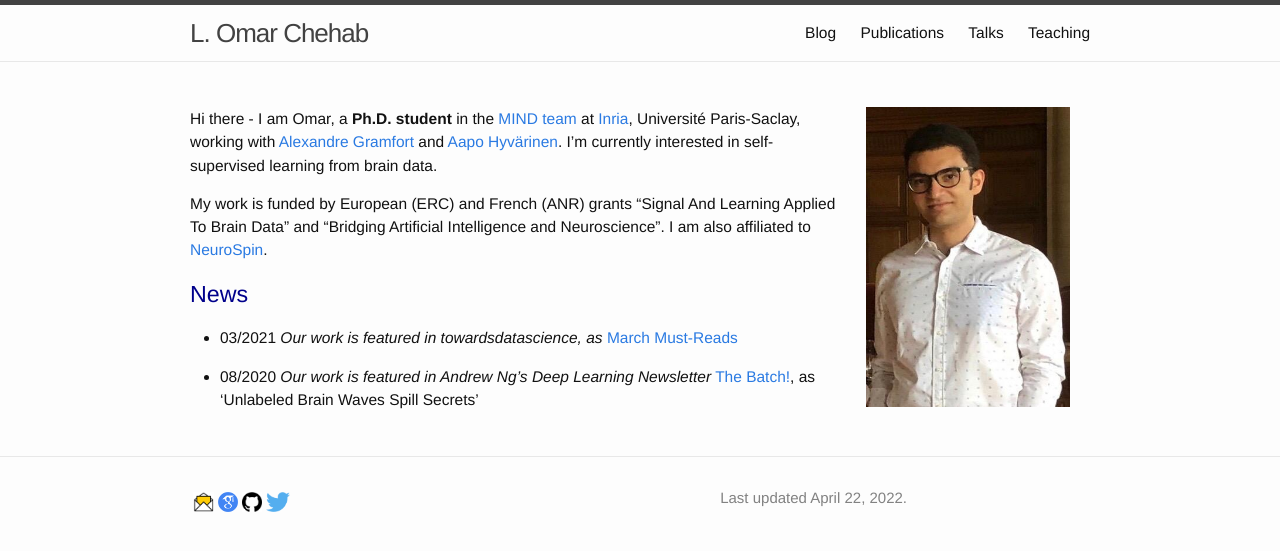
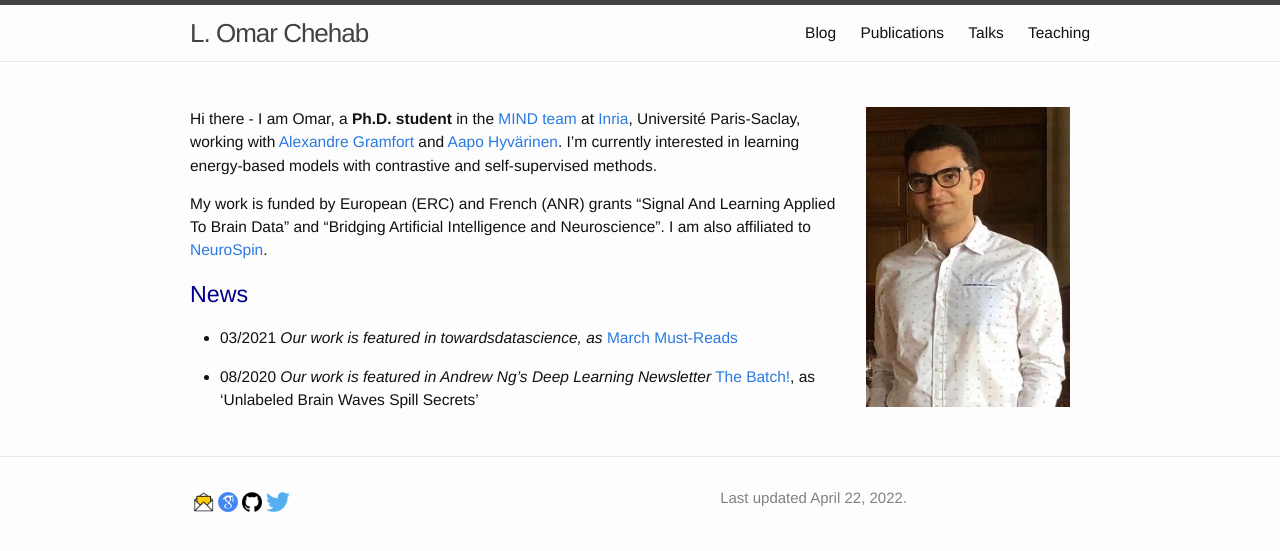
Before and after one commit to l-omar-chehab/l-omar-chehab.github.io, a Jekyll site: the page built from index.md, in a window 1280 px wide. Shown: the top 551 px of the page. Built offline with Jekyll 4.4.1, drawn with Linux system fonts in a browser that asks for light colours.

Commit message:
Update index.md

```diff
--- a/index.md
+++ b/index.md
@@ -17,7 +17,7 @@ Former intern @FacebookAI.
 -->
 
 
-Hi there - I am Omar, a __Ph.D. student__ in the <a href="https://team.inria.fr/parietal/" target="_blank">MIND team</a> at <a href="https://en.wikipedia.org/wiki/French_Institute_for_Research_in_Computer_Science_and_Automation" target="_blank">Inria</a>, Université Paris-Saclay, working with <a href="http://alexandre.gramfort.net" target="_blank">Alexandre Gramfort</a> and <a href="https://www.cs.helsinki.fi/u/ahyvarin/" target="_blank">Aapo Hyvärinen</a>. I'm currently interested in self-supervised learning from brain data.
+Hi there - I am Omar, a __Ph.D. student__ in the <a href="https://team.inria.fr/parietal/" target="_blank">MIND team</a> at <a href="https://en.wikipedia.org/wiki/French_Institute_for_Research_in_Computer_Science_and_Automation" target="_blank">Inria</a>, Université Paris-Saclay, working with <a href="http://alexandre.gramfort.net" target="_blank">Alexandre Gramfort</a> and <a href="https://www.cs.helsinki.fi/u/ahyvarin/" target="_blank">Aapo Hyvärinen</a>. I'm currently interested in learning energy-based models with contrastive and self-supervised methods.
 
 <!--
 More generally, I am interested in the inferential and dynamics-with-control viewpoints on learning and computation in the brain, and what they suggest about how the brain encodes and processes (visual, auditory, linguistic) stimuli. We use neuroimaging data as a proxy for the neural code, investigating its structure (grammar) in a top-down approach, using unsupervised representation learning, or conversely emulating it using mechanistic biophysical models in a bottom-up approach.
```
